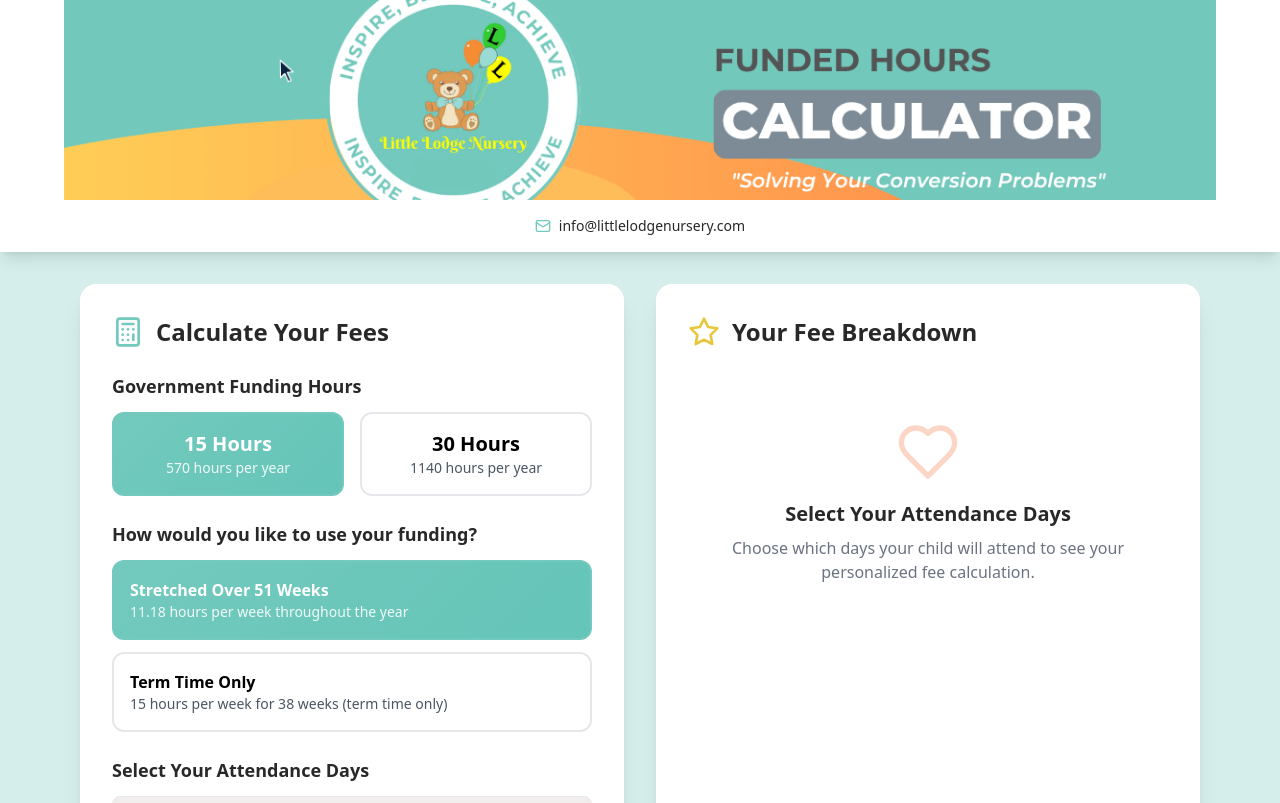
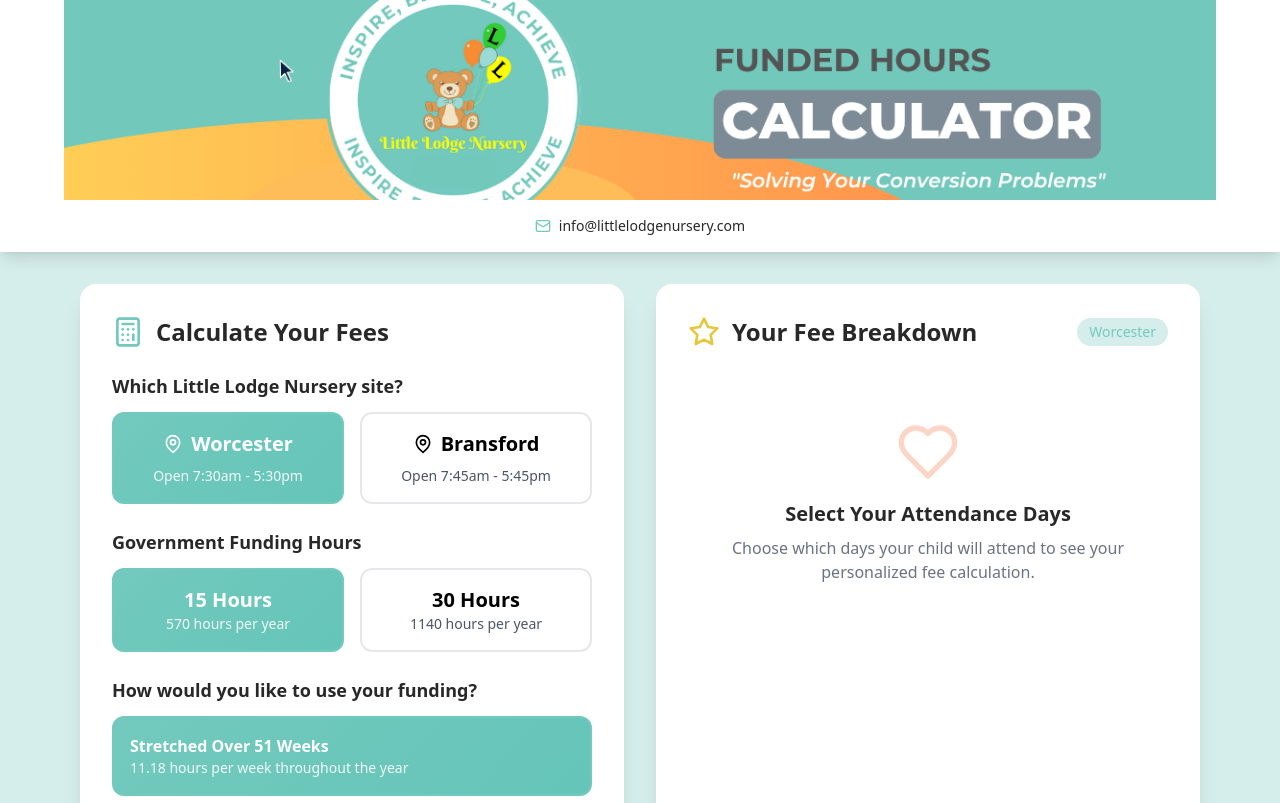
Before and after one commit to nk-khil/little-lodge-funded-calculator, a React (Create React App) app: page / in a window 1280 px wide. Shown: the top 803 px of the page. Built offline with nearby package versions, Linux system fonts and the light colour scheme.

Commit message:
added sites

```diff
--- a/src/App.js
+++ b/src/App.js
@@ -1,7 +1,8 @@
 import React, { useState, useEffect, useMemo, useCallback } from 'react';
-import { Calculator, Heart, Star, Mail } from 'lucide-react';
+import { Calculator, Heart, Star, Mail, MapPin } from 'lucide-react';
 
 const App = () => {
+  const [selectedSite, setSelectedSite] = useState('worcester');
   const [fundingType, setFundingType] = useState('15');
   const [fundingPattern, setFundingPattern] = useState('stretched');
   const [attendanceDays, setAttendanceDays] = useState([]);
@@ -18,11 +19,26 @@
     '30': { stretched: 22.35, termTime: 30 }
   }), []);
 
-  const sessionTypes = useMemo(() => [
-    { value: 'full', label: 'Full Day (7:30am - 5:30pm)', hours: 10 },
-    { value: 'morning', label: 'Morning Session (7:30am - 12:30pm)', hours: 5 },
-    { value: 'afternoon', label: 'Afternoon Session (12:30pm - 5:30pm)', hours: 5 }
-  ], []);
+  const siteConfig = useMemo(() => ({
+    worcester: {
+      name: 'Worcester',
+      sessions: [
+        { value: 'full', label: 'Full Day (7:30am - 5:30pm)', hours: 10 },
+        { value: 'morning', label: 'Morning Session (7:30am - 12:30pm)', hours: 5 },
+        { value: 'afternoon', label: 'Afternoon Session (12:30pm - 5:30pm)', hours: 5 }
+      ]
+    },
+    bransford: {
+      name: 'Bransford',
+      sessions: [
+        { value: 'full', label: 'Full Day (7:45am - 5:45pm)', hours: 10 },
+        { value: 'morning', label: 'Morning Session (7:45am - 12:45pm)', hours: 5 },
+        { value: 'afternoon', label: 'Afternoon Session (12:45pm - 5:45pm)', hours: 5 }
+      ]
+    }
+  }), []);
+
+  const sessionTypes = useMemo(() => siteConfig[selectedSite].sessions, [siteConfig, selectedSite]);
 
   const daysOfWeek = useMemo(() => ['Monday', 'Tuesday', 'Wednesday', 'Thursday', 'Friday'], []);
 
@@ -76,7 +92,13 @@
       totalEnrichmentFees: Math.round(totalEnrichmentFees * 100) / 100,
       weeklyFundingHours: Math.round(weeklyFundingHours * 100) / 100
     });
-  }, [fundingType, fundingPattern, attendanceDays, RATES, FUNDING_HOURS, sessionTypes, daysOfWeek]);
+  }, [selectedSite, fundingType, fundingPattern, attendanceDays, RATES, FUNDING_HOURS, sessionTypes, daysOfWeek]);
+
+  const handleSiteChange = (site) => {
+    setSelectedSite(site);
+    // Reset attendance days when changing sites since session types might be different
+    setAttendanceDays([]);
+  };
 
   const handleDayChange = (dayIndex, sessionType) => {
     const newAttendanceDays = [...attendanceDays];
@@ -130,6 +152,51 @@
             <div className="flex items-center gap-3 mb-6">
               <Calculator className="w-8 h-8" style={{color: '#73c9bd'}} />
               <h2 className="text-2xl font-bold" style={{color: '#282829'}}>Calculate Your Fees</h2>
+            </div>
+
+            {/* Site Selection */}
+            <div className="mb-6">
+              <label className="block text-lg font-semibold mb-3" style={{color: '#282829'}}>
+                Which Little Lodge Nursery site?
+              </label>
+              <div className="grid grid-cols-2 gap-4">
+                <button
+                  onClick={() => handleSiteChange('worcester')}
+                  className={`p-4 rounded-xl border-2 transition-all ${
+                    selectedSite === 'worcester' ? 'text-white' : 'border-gray-200 hover:border-gray-300'
+                  }`}
+                  style={selectedSite === 'worcester' ? {
+                    borderColor: '#73c9bd',
+                    background: 'linear-gradient(135deg, #73c9bd 0%, #64c5b8 100%)'
+                  } : {}}
+                >
+                  <div className="flex items-center justify-center gap-2 mb-2">
+                    <MapPin className="w-5 h-5" />
+                    <div className="text-xl font-bold">Worcester</div>
+                  </div>
+                  <div className={`text-sm ${selectedSite === 'worcester' ? 'text-white opacity-90' : 'text-gray-600'}`}>
+                    Open 7:30am - 5:30pm
+                  </div>
+                </button>
+                <button
+                  onClick={() => handleSiteChange('bransford')}
+                  className={`p-4 rounded-xl border-2 transition-all ${
+                    selectedSite === 'bransford' ? 'text-white' : 'border-gray-200 hover:border-gray-300'
+                  }`}
+                  style={selectedSite === 'bransford' ? {
+                    borderColor: '#73c9bd',
+                    background: 'linear-gradient(135deg, #73c9bd 0%, #64c5b8 100%)'
+                  } : {}}
+                >
+                  <div className="flex items-center justify-center gap-2 mb-2">
+                    <MapPin className="w-5 h-5" />
+                    <div className="text-xl font-bold">Bransford</div>
+                  </div>
+                  <div className={`text-sm ${selectedSite === 'bransford' ? 'text-white opacity-90' : 'text-gray-600'}`}>
+                    Open 7:45am - 5:45pm
+                  </div>
+                </button>
+              </div>
             </div>
 
             {/* Funding Type Selection */}
@@ -210,6 +277,9 @@
             <div className="mb-6">
               <label className="block text-lg font-semibold mb-3" style={{color: '#282829'}}>
                 Select Your Attendance Days
+                <span className="block text-sm font-normal text-gray-600 mt-1">
+                  {siteConfig[selectedSite].name} opening times
+                </span>
               </label>
               <div className="space-y-3">
                 {daysOfWeek.map((day, index) => (
@@ -260,6 +330,9 @@
             <div className="flex items-center gap-3 mb-6">
               <Star className="w-8 h-8" style={{color: '#e5c83d'}} />
               <h2 className="text-2xl font-bold" style={{color: '#282829'}}>Your Fee Breakdown</h2>
+              <div className="ml-auto text-sm px-3 py-1 rounded-full" style={{backgroundColor: '#d5eeeb', color: '#73c9bd'}}>
+                {siteConfig[selectedSite].name}
+              </div>
             </div>
 
             {results ? (
```
Also changed, not shown: 1 other file (tests, documents, lock files or other folders).
